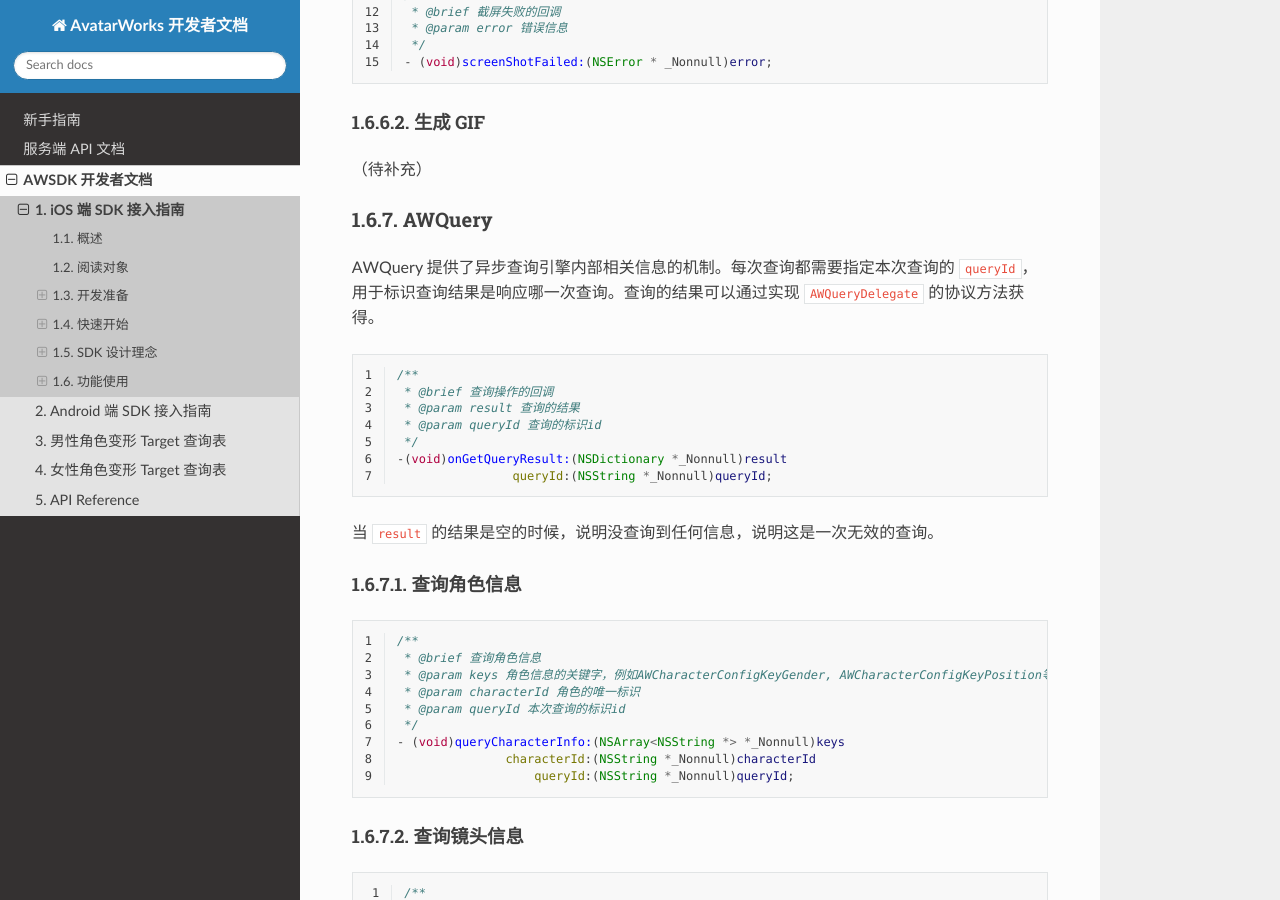
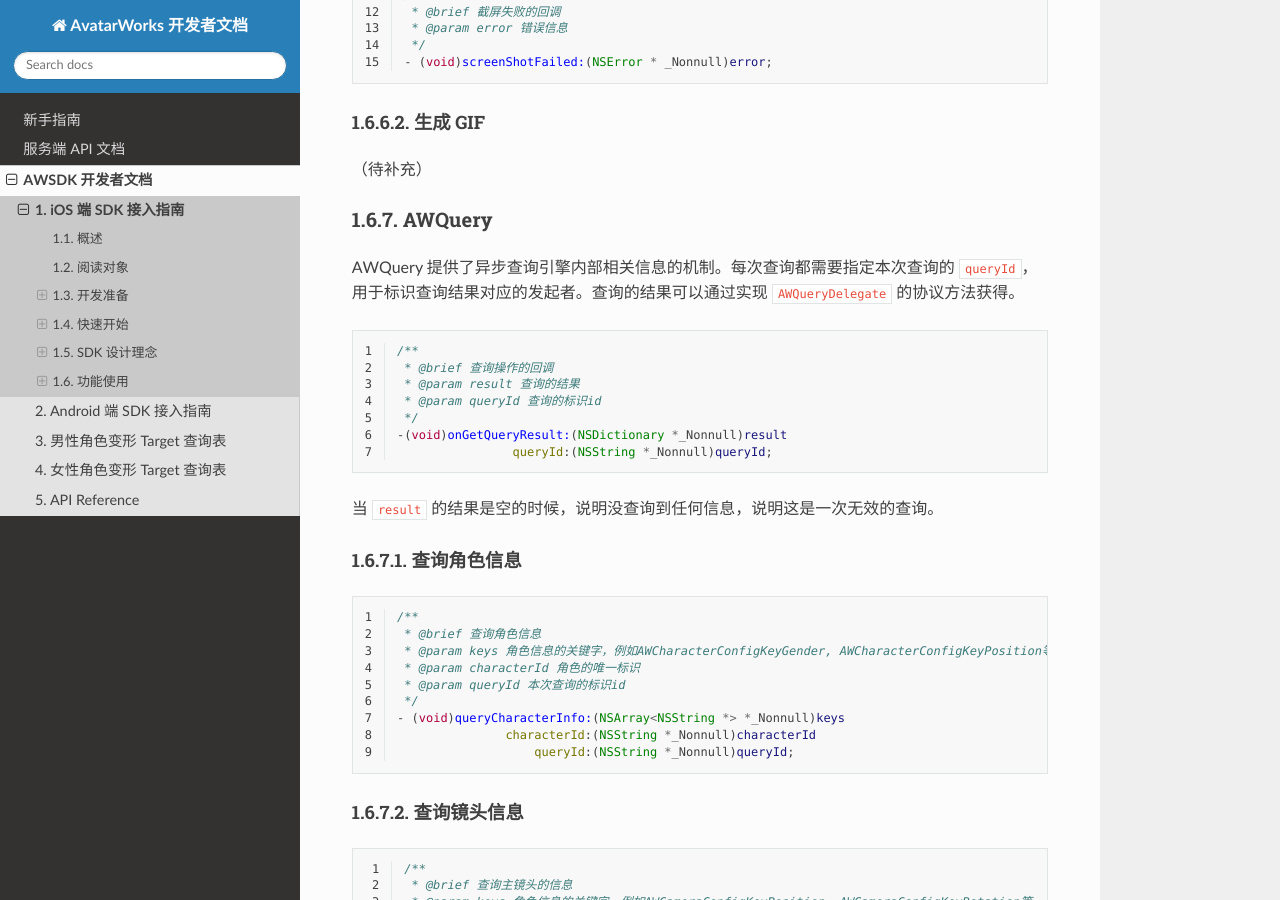
Before and after one commit to avatarworks/doc, a Sphinx documentation site: the page built from source/awsdk/ios.rst, in a window 1280 px wide and 900 px high, scrolled down 15991 px. Built offline with Sphinx 7.4.7 and the Read the Docs theme 2.0.0, drawn with Linux system fonts in a browser that asks for light colours.

Commit message:
Update ios.rst

```diff
--- a/source/awsdk/ios.rst
+++ b/source/awsdk/ios.rst
@@ -742,7 +742,7 @@ AWRecorder 提供了截屏和生成 GIF 的功能。
 AWQuery
 ~~~~~~~~~~~~~~~~~
 
-AWQuery 提供了异步查询引擎内部相关信息的机制。每次查询都需要指定本次查询的 ``queryId``，用于标识查询结果是响应哪一次查询。查询的结果可以通过实现 ``AWQueryDelegate`` 的协议方法获得。
+AWQuery 提供了异步查询引擎内部相关信息的机制。每次查询都需要指定本次查询的 ``queryId``，用于标识查询结果对应的发起者。查询的结果可以通过实现 ``AWQueryDelegate`` 的协议方法获得。
 
 .. code-block:: objc
    :linenos:
```
